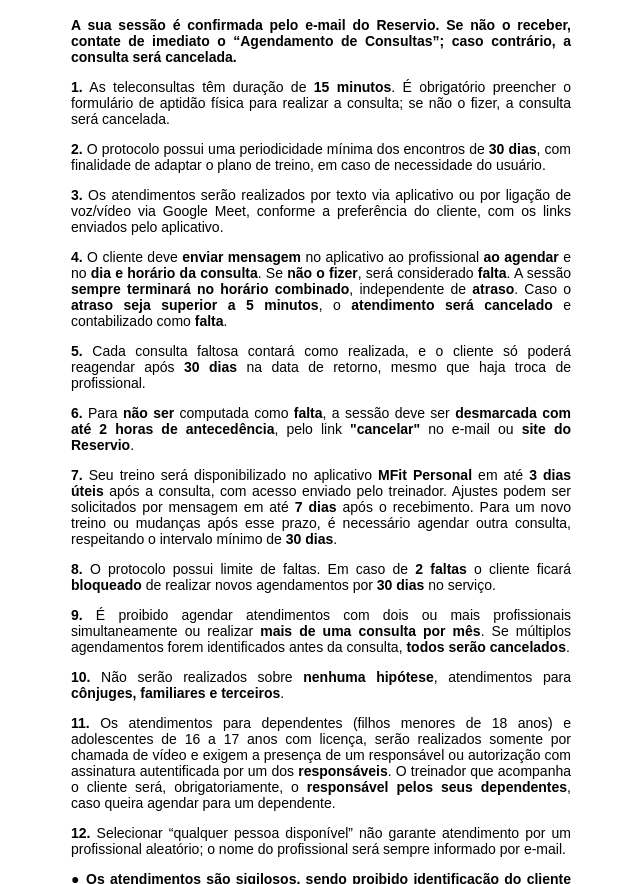
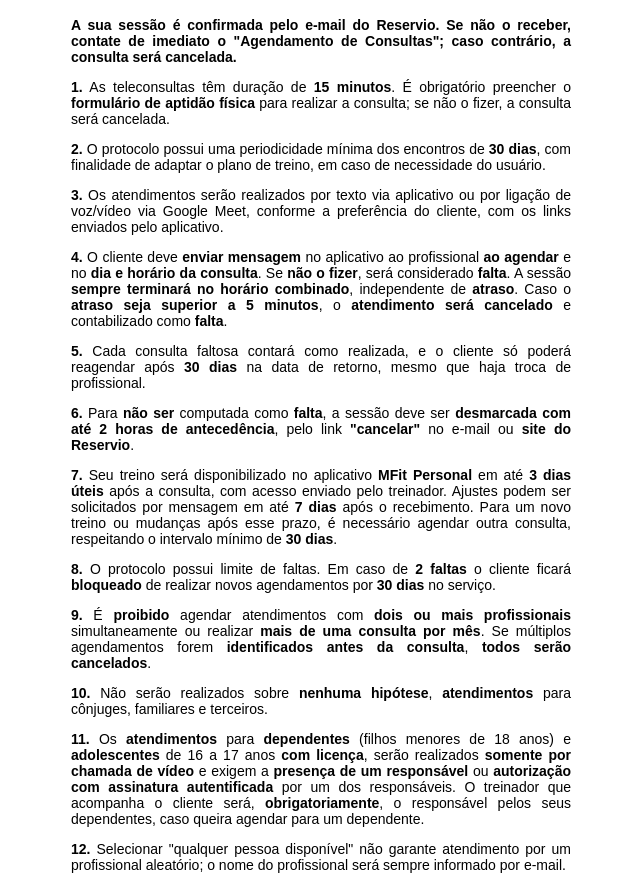
Before and after one commit to agendamentoconsulta/inicio, a plain HTML site: page educacaofisica.html in a window 1280 px wide. Shown: the part 58-942 px from the top of the page, without its empty margins (319-959 px from the left). Drawn offline with Linux system fonts and the light colour scheme.

Commit message:
Update educacaofisica.html

```diff
--- a/educacaofisica.html
+++ b/educacaofisica.html
@@ -107,9 +107,9 @@
   <div class="container">
     <h1>Regras do serviço de treinador</h1>
 
-    <div class="info-text">
-      <p><strong>A sua sessão é confirmada pelo e-mail do Reservio. Se não o receber, contate de imediato o “Agendamento de Consultas”; caso contrário, a consulta será cancelada.</strong></p>
-      <p><strong>1.</strong> As teleconsultas têm duração de <strong>15 minutos</strong>. É obrigatório preencher o formulário de aptidão física para realizar a consulta; se não o fizer, a consulta será cancelada.</p>
+<div class="info-text">
+      <p><strong>A sua sessão é confirmada pelo e-mail do Reservio. Se não o receber, contate de imediato o "Agendamento de Consultas"; caso contrário, a consulta será cancelada.</strong></p>
+      <p><strong>1.</strong> As teleconsultas têm duração de <strong>15 minutos</strong>. É obrigatório preencher o <strong>formulário de aptidão física</strong> para realizar a consulta; se não o fizer, a consulta será cancelada.</p>
       <p><strong>2.</strong> O protocolo possui uma periodicidade mínima dos encontros de <strong>30 dias</strong>, com finalidade de adaptar o plano de treino, em caso de necessidade do usuário.</p>
       <p><strong>3.</strong> Os atendimentos serão realizados por texto via aplicativo ou por ligação de voz/vídeo via Google Meet, conforme a preferência do cliente, com os links enviados pelo aplicativo.</p>
       <p><strong>4.</strong> O cliente deve <strong>enviar mensagem</strong> no aplicativo ao profissional <strong>ao agendar</strong> e no <strong>dia e horário da consulta</strong>. Se <strong>não o fizer</strong>, será considerado <strong>falta</strong>. A sessão <strong>sempre terminará no horário combinado</strong>, independente de <strong>atraso</strong>. Caso o <strong>atraso seja superior a 5 minutos</strong>, o <strong>atendimento será cancelado</strong> e contabilizado como <strong>falta</strong>.</p>
@@ -117,11 +117,11 @@
       <p><strong>6.</strong> Para <strong>não ser</strong> computada como <strong>falta</strong>, a sessão deve ser <strong>desmarcada com até 2 horas de antecedência</strong>, pelo link <strong>"cancelar"</strong> no e-mail ou <strong>site do Reservio</strong>.</p>
       <p><strong>7.</strong> Seu treino será disponibilizado no aplicativo <strong>MFit Personal</strong> em até <strong>3 dias úteis</strong> após a consulta, com acesso enviado pelo treinador. Ajustes podem ser solicitados por mensagem em até <strong>7 dias</strong> após o recebimento. Para um novo treino ou mudanças após esse prazo, é necessário agendar outra consulta, respeitando o intervalo mínimo de <strong>30 dias</strong>.</p>
       <p><strong>8.</strong> O protocolo possui limite de faltas. Em caso de <strong>2 faltas</strong> o cliente ficará <strong>bloqueado</strong> de realizar novos agendamentos por <strong>30 dias</strong> no serviço.</p>
-      <p><strong>9.</strong> É proibido agendar atendimentos com dois ou mais profissionais simultaneamente ou realizar <strong>mais de uma consulta por mês</strong>. Se múltiplos agendamentos forem identificados antes da consulta, <strong>todos serão cancelados</strong>.</p>
-      <p><strong>10.</strong> Não serão realizados sobre <strong>nenhuma hipótese</strong>, atendimentos para <strong>cônjuges, familiares e terceiros</strong>.</p>
-      <p><strong>11.</strong> Os atendimentos para dependentes (filhos menores de 18 anos) e adolescentes de 16 a 17 anos com licença, serão realizados somente por chamada de vídeo e exigem a presença de um responsável ou autorização com assinatura autentificada por um dos <strong>responsáveis</strong>. O treinador que acompanha o cliente será, obrigatoriamente, o <strong>responsável pelos seus dependentes</strong>, caso queira agendar para um dependente.</p>
-      <p><strong>12.</strong> Selecionar “qualquer pessoa disponível” não garante atendimento por um profissional aleatório; o nome do profissional será sempre informado por e-mail.</p>
-      <p><strong>● Os atendimentos são sigilosos, sendo proibido identificação do cliente por parte do profissional ou divulgação de informações. (Resolução CONFEF nº 508/2023, Art. 3º).</strong></p>
+      <p><strong>9.</strong> É <strong>proibido</strong> agendar atendimentos com <strong>dois ou mais profissionais</strong> simultaneamente ou realizar <strong>mais de uma consulta por mês</strong>. Se múltiplos agendamentos forem <strong>identificados antes da consulta</strong>, <strong>todos serão cancelados</strong>.</p>
+      <p><strong>10.</strong> Não serão realizados sobre <strong>nenhuma hipótese</strong>, <strong>atendimentos</strong> para cônjuges, familiares e terceiros.</p>
+      <p><strong>11.</strong> Os <strong>atendimentos</strong> para <strong>dependentes</strong> (filhos menores de 18 anos) e <strong>adolescentes</strong> de 16 a 17 anos <strong>com licença</strong>, serão realizados <strong>somente por chamada de vídeo</strong> e exigem a <strong>presença de um responsável</strong> ou <strong>autorização com assinatura autentificada</strong> por um dos responsáveis. O treinador que acompanha o cliente será, <strong>obrigatoriamente</strong>, o responsável pelos seus dependentes, caso queira agendar para um dependente.</p>
+      <p><strong>12.</strong> Selecionar "qualquer pessoa disponível" não garante atendimento por um profissional aleatório; o nome do profissional será sempre informado por e-mail.</p>
+      <p>● <strong>Os atendimentos são sigilosos</strong>, sendo proibido identificação do cliente por parte do profissional ou divulgação de informações. (Resolução CONFEF nº 508/2023, Art. 3º).</p>
     </div>
 
     <p class="terms checkbox-section">
```
